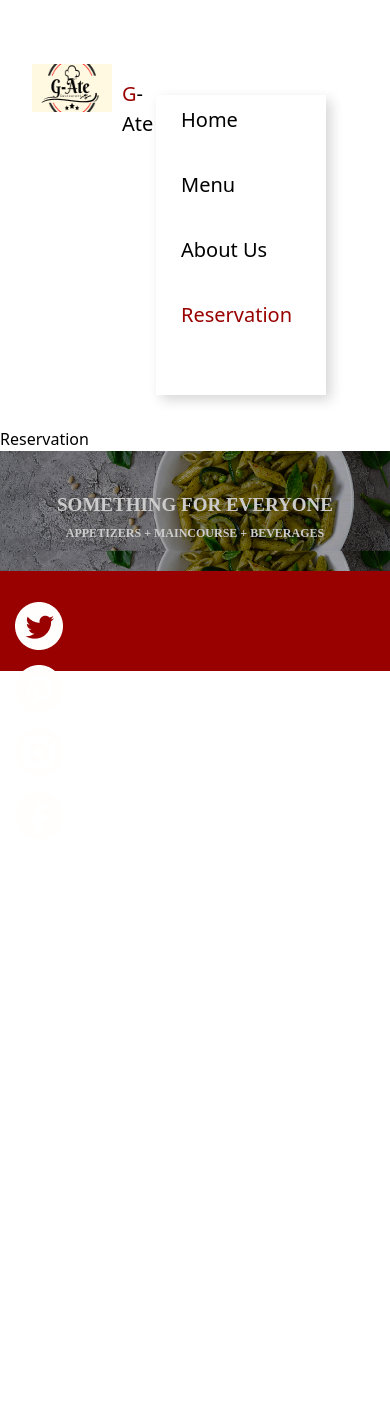
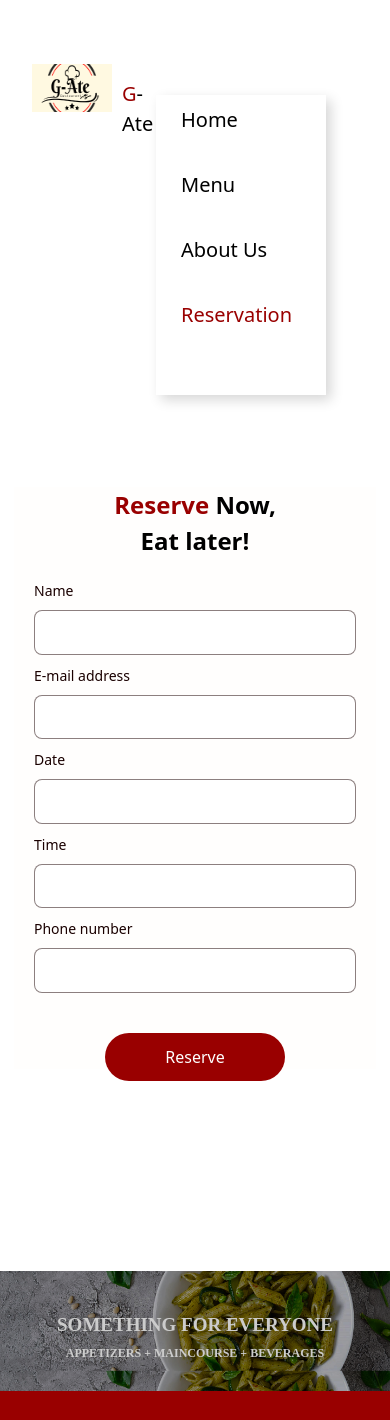
Before and after one commit to ukinebo1/group8-project, a React (Vite) app: page /reservation in a window 390 px wide. Shown: the top 1420 px of the page. Before the commit the page ends 844 px from the top, so only its background shows below. Built offline with nearby package versions, Linux system fonts and the light colour scheme.

Commit message:
Created the reservation page, styled it and did it mobile responsiveness

```diff
--- /dev/null
+++ b/src/Components/Form/Form.css
@@ -0,0 +1,88 @@
+.formContainer {
+    min-height: 100vh;
+    display: flex;
+    justify-content: center;
+    /* background-image: url(../../assets/Images/reservation\ picture.png); */
+    /* align-items: center; */
+  }
+  .formDetails {
+    width: 362px;
+    height: 582px;
+    margin-top: 60px;
+    margin-bottom: 121px;
+    /* top: 152px;
+    left: 469px;
+    gap: 0px;
+    opacity: 0px; */
+    display: flex;
+    flex-direction: column;
+    /* justify-content: center; */
+    align-items: center;
+    background-color: #FFFEFD;
+  }
+  .formDetails h1{
+      /* margin: 29px 75.6px 22px 75.6px; */
+      text-align: center;
+      font-weight: 700;
+      font-size: 32px;
+      /* margin-top: 60px; */
+      margin-bottom: 19px;
+  }
+  h1 span{
+      color: #990000;
+      ;
+  }
+  form{
+      /* display: flex; */
+      /* flex-direction: column; */
+      margin-left: 105px;
+      margin-right: 105px;
+  }
+  form>label{
+      font-weight: 400;
+      font-size: 16px;
+      color: #1A0000;
+  }
+  form>input{
+      margin: 8px 0px;
+      background: #fff;
+      border-radius: 8px;
+      border: 1px solid #1A000080;
+      outline: none;
+      padding: 10px;
+      width: 362px;
+  /* height: 48px; */
+
+
+  }
+  form >button{
+      display: block;
+      margin: 32px auto;
+      width: 77px;
+  }
+
+  @media screen and (max-width: 450px) {
+    .formDetails{
+        /* margin: 20px 43px 20px 0px; */
+    }
+      .formDetails h1{
+          font-size: 24px;
+      }
+      form{
+        /* margin-right: 10px; */
+        /* margin: 0px 20px; */
+      }
+      form >label{
+          font-size: 14px;
+      }
+      form >input{
+          border-radius: 8px;
+          width: 322px;
+          /* border: 1px solid #1A000080; */
+      }
+      form >button{
+          border-radius: 24px;
+          height: 48px;
+          width: 180px;
+      }
+  }
--- /dev/null
+++ b/src/Components/Form/Form.jsx
@@ -0,0 +1,32 @@
+import React from 'react'
+import './Form.css'
+
+function Form() {
+  return (
+    <div className='formContainer'>
+        <div className='formDetails'>
+        <h1>
+        <span>Reserve </span> Now,
+        <br />
+        Eat later!
+      </h1>
+      <form action="">
+        <label htmlFor="name" className='label'>Name</label>
+        <br />
+        <input type="text" /> <br />
+        <label htmlFor="people">E-mail address</label> <br />
+        <input type="text" /> <br />
+        <label htmlFor="text">Date</label> <br />
+        <input type="text" /> <br />
+        <label htmlFor="time">Time</label> <br />
+        <input type="text"  /> <br />
+        <label htmlFor="number">Phone number</label> <br />
+        <input type="text" /> <br />
+        <button className='button'>Reserve</button>
+      </form>
+      </div>
+    </div>
+  )
+}
+
+export default Form
--- a/src/index.css
+++ b/src/index.css
@@ -51,7 +51,7 @@ nav a{
     display: flex;
     gap: 13px;
     margin-top: 3em;
-    background-color:grey ;
+    /* background-color:grey ; */
     border-radius: 50px;
     margin-right: 2em;
 }
--- a/src/pages/Reservation.jsx
+++ b/src/pages/Reservation.jsx
@@ -1,9 +1,10 @@
+import Form from "../Components/Form/Form"
 
 
 const Reservation = () => {
     return (
       <div>
-      <h1 >Reservation</h1>
+      <Form />
 
       <p>
 
```
